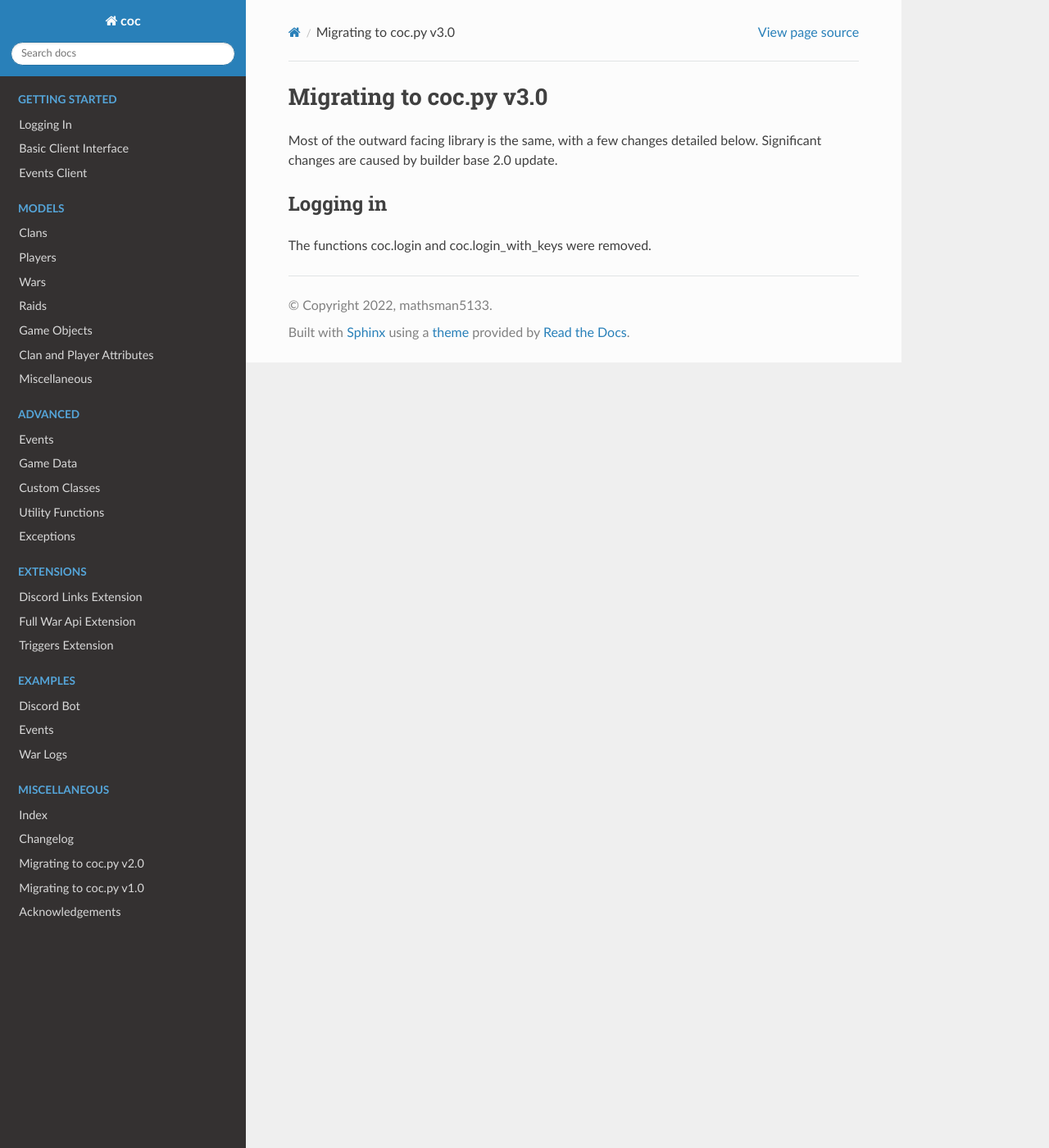
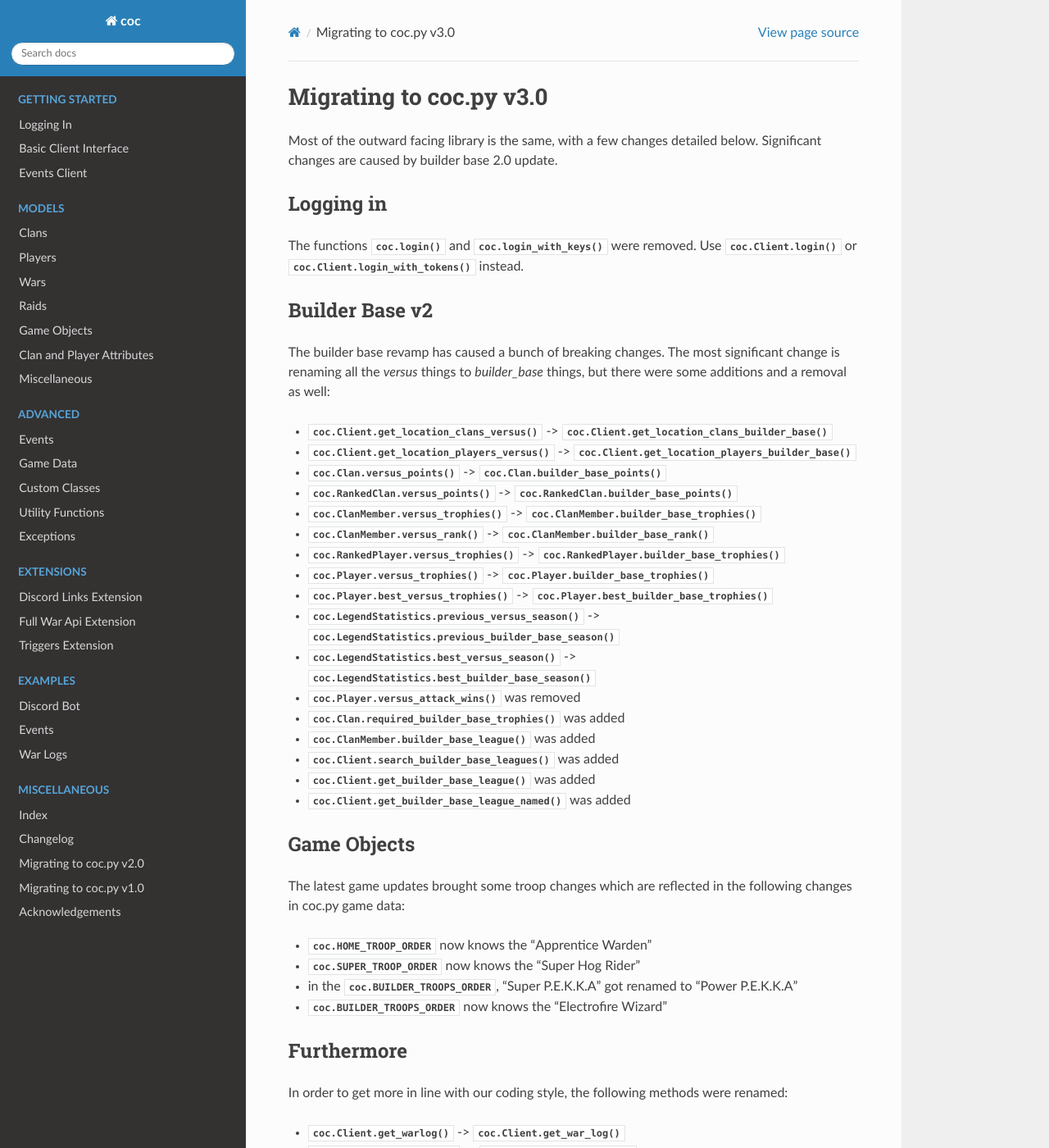
Before and after one commit to mathsman5133/coc.py, a Sphinx documentation site: the page built from docs/miscellaneous/migrating_to_v3.rst, in a window 1280 px wide and 1400 px high. Shown: the whole window at 82% size. Built offline with Sphinx 7.4.7 and the Read the Docs theme 2.0.0, drawn with Linux system fonts in a browser that asks for light colours; some of the changed text lies outside the part shown.

Commit message:
write migration guide

```diff
--- a/docs/miscellaneous/migrating_to_v3.rst
+++ b/docs/miscellaneous/migrating_to_v3.rst
@@ -8,5 +8,53 @@ Most of the outward facing library is the same, with a few changes detailed belo
 by builder base 2.0 update.
 
 Logging in
----------------------
-The functions coc.login and coc.login_with_keys were removed.
+----------
+
+The functions :func:`coc.login` and :func:`coc.login_with_keys` were removed.
+Use :func:`coc.Client.login` or :func:`coc.Client.login_with_tokens` instead.
+
+Builder Base v2
+---------------
+
+The builder base revamp has caused a bunch of breaking changes.
+The most significant change is renaming all the `versus` things to `builder_base` things,
+but there were some additions and a removal as well:
+
+- :func:`coc.Client.get_location_clans_versus` -> :func:`coc.Client.get_location_clans_builder_base`
+- :func:`coc.Client.get_location_players_versus` -> :func:`coc.Client.get_location_players_builder_base`
+- :func:`coc.Clan.versus_points` -> :func:`coc.Clan.builder_base_points`
+- :func:`coc.RankedClan.versus_points` -> :func:`coc.RankedClan.builder_base_points`
+- :func:`coc.ClanMember.versus_trophies` -> :func:`coc.ClanMember.builder_base_trophies`
+- :func:`coc.ClanMember.versus_rank` -> :func:`coc.ClanMember.builder_base_rank`
+- :func:`coc.RankedPlayer.versus_trophies` -> :func:`coc.RankedPlayer.builder_base_trophies`
+- :func:`coc.Player.versus_trophies` -> :func:`coc.Player.builder_base_trophies`
+- :func:`coc.Player.best_versus_trophies` -> :func:`coc.Player.best_builder_base_trophies`
+- :func:`coc.LegendStatistics.previous_versus_season` -> :func:`coc.LegendStatistics.previous_builder_base_season`
+- :func:`coc.LegendStatistics.best_versus_season` -> :func:`coc.LegendStatistics.best_builder_base_season`
+- :func:`coc.Player.versus_attack_wins` was removed
+- :func:`coc.Clan.required_builder_base_trophies` was added
+- :func:`coc.ClanMember.builder_base_league` was added
+- :func:`coc.Client.search_builder_base_leagues` was added
+- :func:`coc.Client.get_builder_base_league` was added
+- :func:`coc.Client.get_builder_base_league_named` was added
+
+Game Objects
+------------
+
+The latest game updates brought some troop changes which are reflected in the following changes in coc.py game data:
+
+- :class:`coc.HOME_TROOP_ORDER` now knows the "Apprentice Warden"
+- :class:`coc.SUPER_TROOP_ORDER` now knows the "Super Hog Rider"
+- in the :class:`coc.BUILDER_TROOPS_ORDER`, "Super P.E.K.K.A" got renamed to "Power P.E.K.K.A"
+- :class:`coc.BUILDER_TROOPS_ORDER` now knows the "Electrofire Wizard"
+
+Furthermore
+-----------
+
+In order to get more in line with our coding style, the following methods were renamed:
+
+- :func:`coc.Client.get_warlog` -> :func:`coc.Client.get_war_log`
+- :func:`coc.Client.get_raidlog` -> :func:`coc.Client.get_raid_log`
+
+:class:`coc.ClanMember` has a new cached property: :func:`player_house_elements`
+:class:`coc.RaidDistrict` has a new `stars` attribute
```
